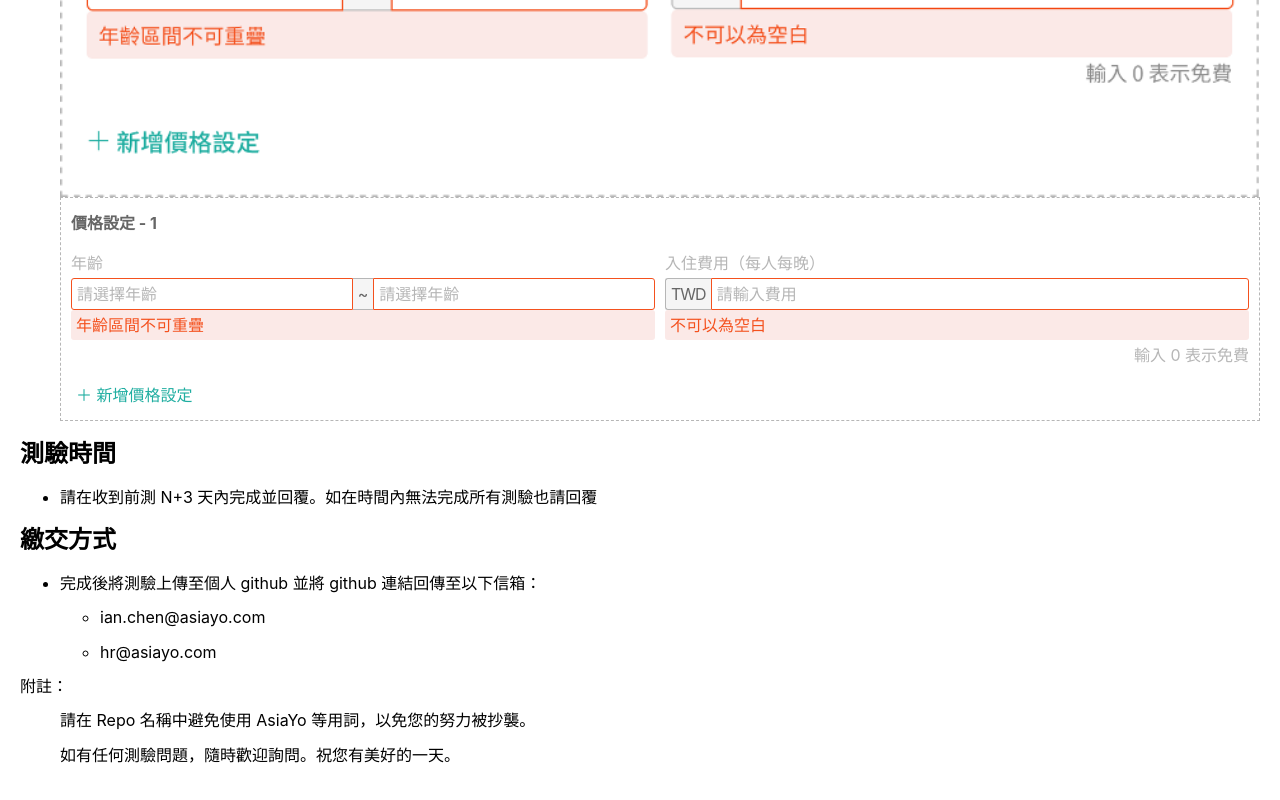
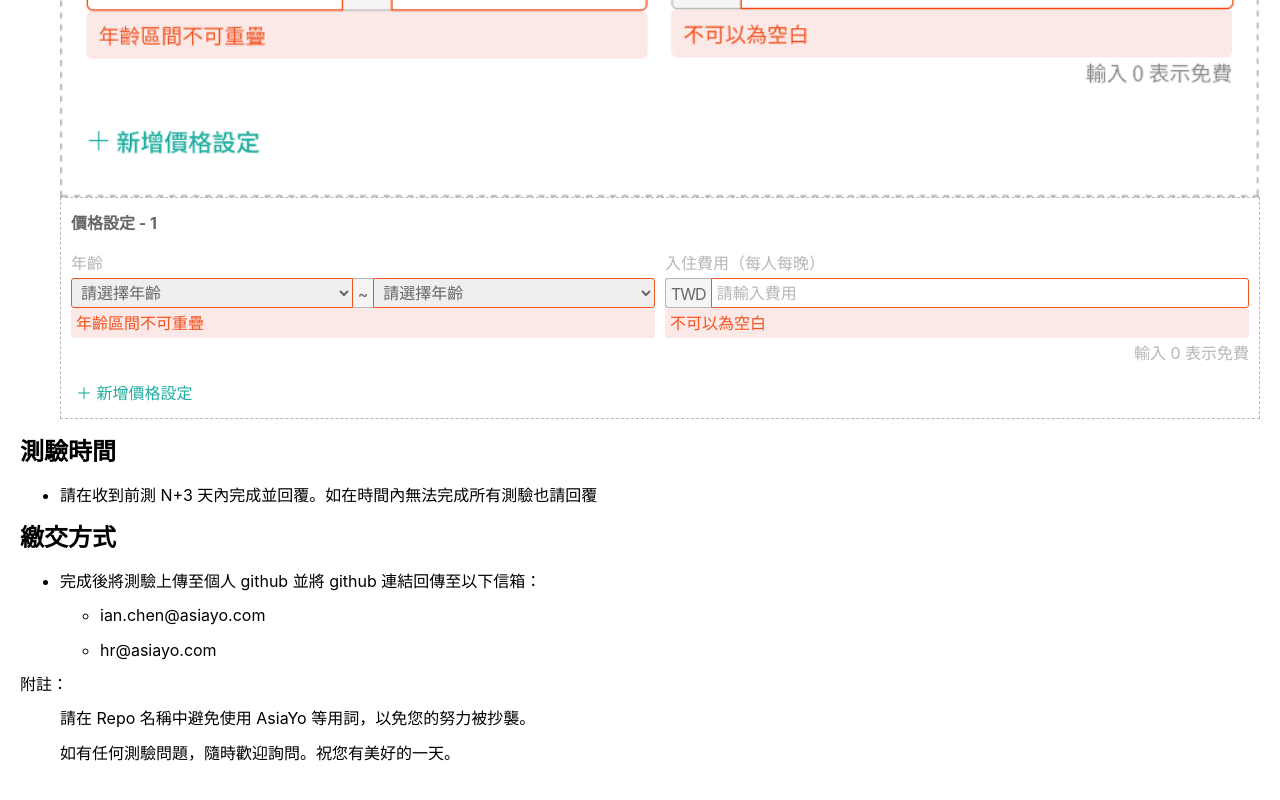
Before and after one commit to YuanShuoHsu/ayTest, a React (Create React App) app: page / in a window 1280 px wide. Shown: the part 1373-2173 px from the top of the page. Built offline with nearby package versions, Linux system fonts and the light colour scheme.

Commit message:
priceSettingMainAge select range modified

```diff
--- /dev/null
+++ b/src/components/PriceSetting/PriceSettingMain/PriceSettingMainAge/index.module.scss
@@ -0,0 +1,71 @@
+@import "../../../../styles//breakpoints.module.scss";
+
+.priceSettingMainAge {
+  width: 50%;
+
+  @include respond-to(sm) {
+    width: 100%;
+  }
+
+  &__title {
+    margin: 0;
+    color: #b6b6b6;
+    line-height: 30px;
+  }
+
+  &__age {
+    display: flex;
+
+    &Value {
+      padding: 0 5px;
+      width: 100%;
+      height: 30px;
+      border: 1px solid #f4511e;
+      outline: none;
+      color: #666666;
+      cursor: pointer;
+      transition: 0.2s opacity;
+
+      &::placeholder {
+        color: #b6b6b6;
+      }
+
+      &:hover {
+        opacity: 0.8;
+      }
+
+      &:first-child {
+        border-top-left-radius: 3px;
+        border-bottom-left-radius: 3px;
+      }
+
+      &:last-child {
+        border-top-right-radius: 3px;
+        border-bottom-right-radius: 3px;
+      }
+
+      .priceSettingMainAge__ageOption {
+      }
+    }
+
+    &Separator {
+      padding: 0 5px;
+      box-sizing: border-box;
+      height: 30px;
+      background-color: #f5f5f5;
+      border-top: 1px solid #b6b6b6;
+      border-bottom: 1px solid #b6b6b6;
+      color: #666666;
+      line-height: 30px;
+    }
+  }
+
+  &__errorMessage {
+    margin: 0;
+    padding: 0 5px;
+    background-color: #fbe9e7;
+    border-radius: 3px;
+    color: #f4511e;
+    line-height: 30px;
+  }
+}
--- /dev/null
+++ b/src/components/PriceSetting/PriceSettingMain/PriceSettingMainAge/index.tsx
@@ -0,0 +1,59 @@
+import { useState } from "react";
+import styles from "./index.module.scss";
+
+export default function PriceSettingMainAge() {
+  const ageOptions = Array.from({ length: 21 }, (_, index) => index);
+
+  const [firstAge, setFirstAge] = useState<number | string>("");
+  const [secondAge, setSecondAge] = useState<number | string>("");
+
+  return (
+    <div className={styles.priceSettingMainAge}>
+      <p className={styles.priceSettingMainAge__title}>年齡</p>
+      <div className={styles.priceSettingMainAge__age}>
+        <select
+          className={styles.priceSettingMainAge__ageValue}
+          value={firstAge}
+          onChange={(e) => setFirstAge(e.target.value)}
+        >
+          <option value="" disabled>
+            請選擇年齡
+          </option>
+          {ageOptions.map((age) => (
+            <option
+              className={styles.priceSettingMainAge__ageOption}
+              key={age}
+              value={age}
+              disabled={secondAge !== "" && age >= Number(secondAge)}
+            >
+              {age}
+            </option>
+          ))}
+        </select>
+        <span className={styles.priceSettingMainAge__ageSeparator}>~</span>
+        <select
+          className={styles.priceSettingMainAge__ageValue}
+          value={secondAge}
+          onChange={(e) => setSecondAge(e.target.value)}
+        >
+          <option value="" disabled>
+            請選擇年齡
+          </option>
+          {ageOptions.map((age) => (
+            <option
+              className={styles.priceSettingMainAge__ageOption}
+              key={age}
+              value={age}
+              disabled={firstAge !== "" && age <= Number(firstAge)}
+            >
+              {age}
+            </option>
+          ))}
+        </select>
+      </div>
+      <p className={styles.priceSettingMainAge__errorMessage}>
+        年齡區間不可重疊
+      </p>
+    </div>
+  );
+}
--- /dev/null
+++ b/src/components/PriceSetting/PriceSettingMain/PriceSettingMainCost/index.module.scss
@@ -0,0 +1,72 @@
+@import "../../../../styles/breakpoints.module.scss";
+
+.priceSettingMainCost {
+  width: 50%;
+
+  @include respond-to(sm) {
+    width: 100%;
+  }
+
+  &__title {
+    margin: 0;
+    color: #b6b6b6;
+    line-height: 30px;
+  }
+
+  &__cost {
+    display: flex;
+
+    &Label {
+      padding: 0 5px;
+      box-sizing: border-box;
+      height: 30px;
+      background-color: #f5f5f5;
+      border-top: 1px solid #b6b6b6;
+      border-bottom: 1px solid #b6b6b6;
+      border-left: 1px solid #b6b6b6;
+      border-top-left-radius: 3px;
+      border-bottom-left-radius: 3px;
+      color: #666666;
+      line-height: 30px;
+      letter-spacing: -1px;
+      cursor: pointer;
+    }
+
+    &Value {
+      padding: 0 5px;
+      box-sizing: border-box;
+      width: 100%;
+      height: 30px;
+      border: 1px solid #f4511e;
+      border-top-right-radius: 3px;
+      border-bottom-right-radius: 3px;
+      outline: none;
+      color: #666666;
+      transition: 0.2s opacity;
+
+      &::placeholder {
+        color: #b6b6b6;
+      }
+
+      &:hover {
+        opacity: 0.8;
+      }
+    }
+  }
+
+  &__errorMessage {
+    margin: 0;
+    padding: 0 5px;
+    background-color: #fbe9e7;
+    border-radius: 3px;
+    color: #f4511e;
+    line-height: 30px;
+  }
+
+  &__additionalMessage {
+    margin: 0;
+    text-align: right;
+    color: #b6b6b6;
+    line-height: 30px;
+  }
+}
--- /dev/null
+++ b/src/components/PriceSetting/PriceSettingMain/PriceSettingMainCost/index.tsx
@@ -0,0 +1,48 @@
+// import { useState } from "react";
+import styles from "./index.module.scss";
+
+export default function PriceSettingMainCost() {
+  // const [inputNumber, setInputNumber] = useState<string>("-7855948.9527");
+
+  // function ThousandSeparator(number: string): string {
+  //   const parts = number.split(".");
+  //   parts[0] = parts[0].replace(/\B(?=(\d{3})+(?!\d))/g, ",");
+  //   return parts.join(".");
+  // }
+
+  // function handleInputChange(e: React.ChangeEvent<HTMLInputElement>) {
+  //   let inputValue = e.target.value;
+  //   inputValue = inputValue.replace(/[^\d.-]/g, "");
+
+
+  //   setInputNumber(inputValue);
+  // }
+
+  // const formattedNumber: string = ThousandSeparator(inputNumber);
+
+  return (
+    <div className={styles.priceSettingMainCost}>
+      <p className={styles.priceSettingMainCost__title}>入住費用（每人每晚）</p>
+      <div className={styles.priceSettingMainCost__cost}>
+        <label
+          className={styles.priceSettingMainCost__costLabel}
+          htmlFor="costValue"
+        >
+          TWD
+        </label>
+        <input
+          className={styles.priceSettingMainCost__costValue}
+          type="text"
+          id="costValue"
+          // value={inputNumber}
+          // onChange={handleInputChange}
+          placeholder="請輸入費用"
+        />
+      </div>
+      <p className={styles.priceSettingMainCost__errorMessage}>不可以為空白</p>
+      <p className={styles.priceSettingMainCost__additionalMessage}>
+        輸入 0 表示免費
+      </p>
+    </div>
+  );
+}
--- a/src/components/PriceSetting/PriceSettingMain/index.module.scss
+++ b/src/components/PriceSetting/PriceSettingMain/index.module.scss
@@ -1,17 +1,4 @@
-$breakpoints: (
-  // xs: 0,
-  sm: 576px,
-  // md: 768px,
-  // lg: 992px,
-  // xl: 1200px,
-  // xxl: 1400px,
-);
-
-@mixin respond-to($breakpoint) {
-  @media (max-width: map-get($breakpoints, $breakpoint)) {
-    @content;
-  }
-}
+@import "../../../styles/breakpoints.module.scss";
 
 .priceSettingMain {
   display: flex;
@@ -20,125 +7,4 @@ $breakpoints: (
   @include respond-to(sm) {
     flex-direction: column;
   }
-
-  .ageRange {
-    width: 50%;
-
-    @include respond-to(sm) {
-      width: 100%;
-    }
-
-    &Text {
-      margin: 0;
-      color: #b6b6b6;
-      line-height: 30px;
-    }
-
-    .age {
-      display: flex;
-
-      &Value {
-        padding: 0 5px;
-        width: 100%;
-        height: 30px;
-        border: 1px solid #f4511e;
-        outline: none;
-        color: #666666;
-
-        &::placeholder {
-          color: #b6b6b6;
-        }
-
-        &:first-child {
-          border-top-left-radius: 3px;
-          border-bottom-left-radius: 3px;
-        }
-
-        &:last-child {
-          border-top-right-radius: 3px;
-          border-bottom-right-radius: 3px;
-        }
-      }
-
-      &Separator {
-        padding: 0 5px;
-        background-color: #f5f5f5;
-        border-top: 1px solid #b6b6b6;
-        border-bottom: 1px solid #b6b6b6;
-        color: #666666;
-        line-height: 30px;
-      }
-    }
-
-    .errorMessage {
-      margin: 0;
-      padding: 0 5px;
-      background-color: #fbe9e7;
-      border-radius: 3px;
-      color: #f4511e;
-      line-height: 30px;
-    }
-  }
-
-  .accommodationCost {
-    width: 50%;
-
-    @include respond-to(sm) {
-      width: 100%;
-    }
-
-    &Text {
-      margin: 0;
-      color: #b6b6b6;
-      line-height: 30px;
-    }
-
-    .cost {
-      display: flex;
-
-      &Label {
-        padding: 0 5px;
-        background-color: #f5f5f5;
-        border-top: 1px solid #b6b6b6;
-        border-bottom: 1px solid #b6b6b6;
-        border-left: 1px solid #b6b6b6;
-        border-top-left-radius: 3px;
-        border-bottom-left-radius: 3px;
-        color: #666666;
-        line-height: 30px;
-        letter-spacing: -1px;
-      }
-
-      &Value {
-        padding: 0 5px;
-        width: 100%;
-        height: 30px;
-        border: 1px solid #f4511e;
-        border-top-right-radius: 3px;
-        border-bottom-right-radius: 3px;
-        outline: none;
-        color: #666666;
-
-        &::placeholder {
-          color: #b6b6b6;
-        }
-      }
-    }
-
-    .errorMessage {
-      margin: 0;
-      padding: 0 5px;
-      background-color: #fbe9e7;
-      border-radius: 3px;
-      color: #f4511e;
-      line-height: 30px;
-    }
-
-    .additionalMessage {
-      margin: 0;
-      text-align: right;
-      color: #b6b6b6;
-      line-height: 30px;
-    }
-  }
 }
--- a/src/components/PriceSetting/PriceSettingMain/index.tsx
+++ b/src/components/PriceSetting/PriceSettingMain/index.tsx
@@ -1,41 +1,13 @@
+import PriceSettingMainAgeRange from "./PriceSettingMainAge";
+import PriceSettingMainCost from "./PriceSettingMainCost";
+
 import styles from "./index.module.scss";
 
 export default function PriceSettingMain() {
   return (
     <div className={styles.priceSettingMain}>
-      <div className={styles.ageRange}>
-        <p className={styles.ageRangeText}>年齡</p>
-        <div className={styles.age}>
-          <input
-            className={styles.ageValue}
-            type="text"
-            placeholder="請選擇年齡"
-          />
-          <span className={styles.ageSeparator}>~</span>
-          <input
-            className={styles.ageValue}
-            type="text"
-            placeholder="請選擇年齡"
-          />
-        </div>
-        <p className={styles.errorMessage}>年齡區間不可重疊</p>
-      </div>
-      <div className={styles.accommodationCost}>
-        <p className={styles.accommodationCostText}>入住費用（每人每晚）</p>
-        <div className={styles.cost}>
-          <label className={styles.costLabel} htmlFor="costValue">
-            TWD
-          </label>
-          <input
-            className={styles.costValue}
-            type="text"
-            id="costValue"
-            placeholder="請輸入費用"
-          />
-        </div>
-        <p className={styles.errorMessage}>不可以為空白</p>
-        <p className={styles.additionalMessage}>輸入 0 表示免費</p>
-      </div>
+      <PriceSettingMainAgeRange />
+      <PriceSettingMainCost />
     </div>
   );
 }
--- a/src/components/PriceSetting/index.module.scss
+++ b/src/components/PriceSetting/index.module.scss
@@ -1,17 +1,4 @@
-$breakpoints: (
-  // xs: 0,
-  sm: 576px,
-  // md: 768px,
-  lg: 992px,
-  // xl: 1200px,
-  // xxl: 1400px,
-);
-
-@mixin respond-to($breakpoint) {
-  @media (max-width: map-get($breakpoints, $breakpoint)) {
-    @content;
-  }
-}
+@import "../../styles/breakpoints.module.scss";
 
 .priceSetting {
   padding: 10px;
--- /dev/null
+++ b/src/styles/breakpoints.module.scss
@@ -0,0 +1,14 @@
+$breakpoints: (
+  xs: 0,
+  sm: 576px,
+  md: 768px,
+  lg: 992px,
+  xl: 1200px,
+  xxl: 1400px,
+);
+
+@mixin respond-to($breakpoint) {
+  @media (max-width: map-get($breakpoints, $breakpoint)) {
+    @content;
+  }
+}
--- /dev/null
+++ b/src/utils/numberFormatter.ts
@@ -0,0 +1,5 @@
+export default function ThousandSeparator(number: string): string {
+  const parts = number.split(".");
+  parts[0] = parts[0].replace(/\B(?=(\d{3})+(?!\d))/g, ",");
+  return parts.join(".");
+}
```
